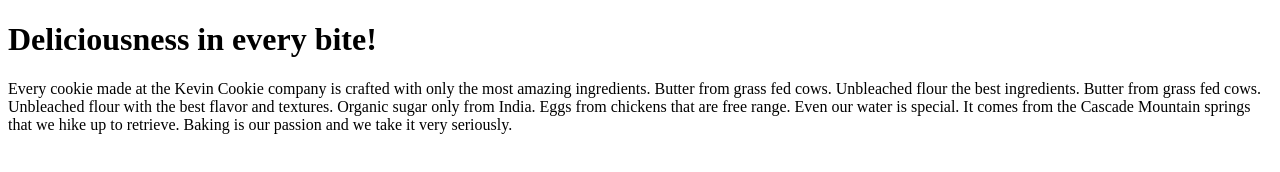
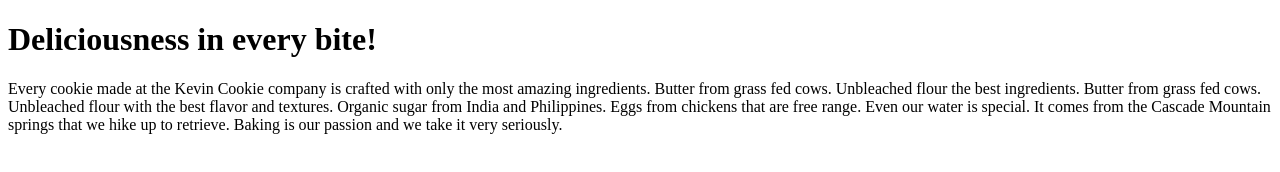
Before and after one commit to Chupa83/KevinCookieCompany.com, a plain HTML site: page index.htm in a window 1280 px wide. Drawn offline with Linux system fonts and the light colour scheme.

Commit message:
Update index.htm

```diff
--- a/index.htm
+++ b/index.htm
@@ -9,7 +9,7 @@
 
 the best ingredients. Butter from grass fed cows. Unbleached flour
 
-with the best flavor and textures. Organic sugar only from India. Eggs
+with the best flavor and textures. Organic sugar  from India and Philippines. Eggs
  from chickens that are free range. Even our water is special.
  It comes from the Cascade Mountain springs that we hike up to retrieve.
 Baking is our passion and we take it very seriously.</p>
```
